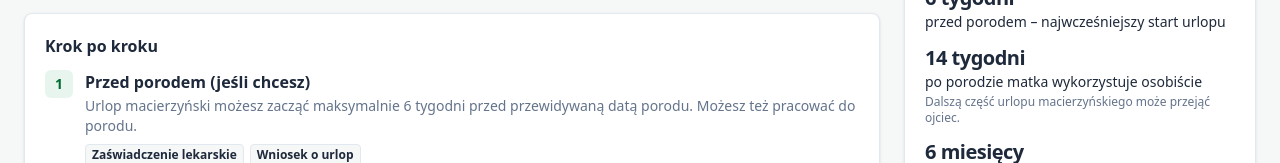
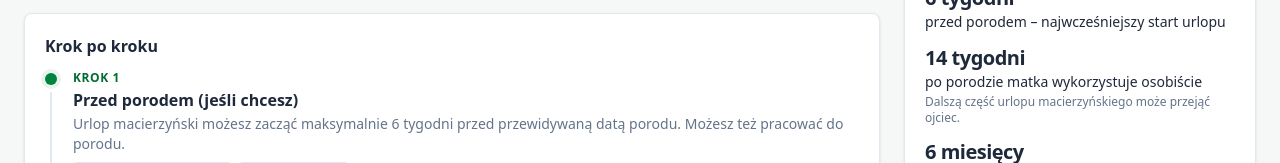
Before and after one commit to Adrian87115/HACKNATION2026-ZUS, a React (Vite) app in the folder frontend/: page /dokumenty-i-wnioski in a window 1280 px wide. Shown: the part 789-952 px from the top of the page. Built offline with nearby package versions, Linux system fonts and the light colour scheme; no server answers.

Commit message:
style(frontend): show application steps as a vertical stepper

```diff
--- a/frontend/src/pages/Applications/Applications.tsx
+++ b/frontend/src/pages/Applications/Applications.tsx
@@ -177,14 +177,17 @@ export default function Applications() {
 						</div>
 
 						<Panel title="Krok po kroku">
-							<ol className="space-y-4">
+							<ol>
 								{guide.steps.map((step, i) => (
-									<li key={step.title} className="flex gap-3">
-										<span className="flex h-7 w-7 shrink-0 items-center justify-center rounded-md bg-brand-soft text-sm font-bold text-brand-ink">
-											{i + 1}
-										</span>
+									<li key={step.title} className="relative flex gap-4 pb-6 last:pb-0">
+										{/* connector to the next step */}
+										{i < guide.steps.length - 1 && (
+											<span aria-hidden className="absolute top-[22px] bottom-1 left-[5px] w-0.5 rounded-full bg-line" />
+										)}
+										<span aria-hidden className="relative mt-[3px] h-3 w-3 shrink-0 rounded-full bg-brand ring-4 ring-brand-soft" />
 										<div className="min-w-0">
-											<h3 className="font-semibold text-ink">{step.title}</h3>
+											<p className="text-xs font-semibold uppercase tracking-wider text-brand-ink">Krok {i + 1}</p>
+											<h3 className="mt-0.5 font-semibold text-ink">{step.title}</h3>
 											<p className="mt-0.5 text-sm text-muted">{step.body}</p>
 											{step.docs && step.docs.length > 0 && (
 												<div className="mt-2 flex flex-wrap gap-1.5">
```
